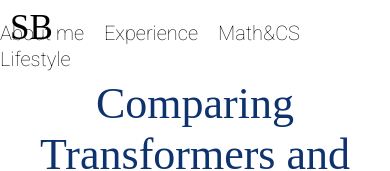
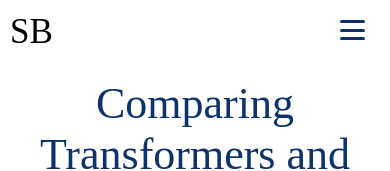
Before and after one commit to SarahBentley/SarahBentley-site, a React (Create React App) app: page /sarahbentley/math/1 in a window 390 px wide. Shown: the top 171 px of the page. Built offline with nearby package versions, Linux system fonts and the light colour scheme; a web font is replaced by a local one.

Commit message:
making mobile compatible

```diff
--- a/src/Components/css/NavBar.css
+++ b/src/Components/css/NavBar.css
@@ -5,6 +5,10 @@
   background-color: white;
   width: 100%;
   height: 50px;
+  z-index: 1000;
+  display: flex;
+  align-items: center;
+  justify-content: space-between;
 }
 
 .NavBar-container li {
@@ -18,6 +22,7 @@
   font-size: 35px;
   position: fixed;
   left: 10px;
+  top: 12px; /* Adjust the logo's vertical position */
 }
 
 .new {
@@ -30,21 +35,45 @@
   transition: opacity 0.5s ease-in-out;
 }
 
+/* Hover effect only for non-mobile screens */
+@media (min-width: 800px) {
   .wrap:hover .old {
       opacity: 0;
   }
+
   .wrap:hover .new {
       opacity: 1;
   }
+}
 
 .NavBar-linkContainer {
+  display: flex;
   position: fixed;
   right: 10px;
-    top: 20px;
-    text-align: bottom;
+  top: 10px;
 }
 
+.NavBar-linkContainer.show {
+  display: flex;
+  flex-direction: column;
+  position: fixed;
+  top: 50px;
+  right: 0;
+  background-color: white;
+  width: 100%;
+  text-align: center;
+  padding: var(--s);
+  box-shadow: 0px 4px 6px rgba(0, 0, 0, 0.1);
+  z-index: 1000;
+}
 
+.NavBar-linkContainer.hide {
+  display: none;
+}
+
+.NavBar-linkContainer li {
+  margin: 10px 0;
+}
 
 .NavBar-link:visited {
   color: var(--navy);
@@ -62,26 +91,62 @@
   font-weight: bold;
 }
 
+.hamburger-menu {
+  display: none;
+  flex-direction: column;
+  justify-content: space-between;
+  width: 25px;
+  height: 20px;
+  background: none;
+  border: none;
+  cursor: pointer;
+  padding: 0;
+  margin-right: 10px;
+  position: fixed;
+  top: 20px; /* Position the hamburger button higher */
+  right: 15px;
+  z-index: 10;
+}
+
+.hamburger-menu .line {
+  width: 100%;
+  height: 3px;
+  background-color: var(--navy);
+  border-radius: 2px;
+  transition: transform 0.3s ease, opacity 0.3s ease;
+}
+
+.hamburger-menu .line.open:nth-child(1) {
+  transform: translateY(7px) rotate(45deg);
+}
+
+.hamburger-menu .line.open:nth-child(2) {
+  opacity: 0;
+}
+
+.hamburger-menu .line.open:nth-child(3) {
+  transform: translateY(-7px) rotate(-45deg);
+}
 
 @media only screen and (max-width: 800px) {
-  .NavBar-container {
-    height: 30px;
-  }
-  .new {
-    opacity: 0;
-    color: var(--navy);
-    font-size: 35px;
+  .NavBar-linkContainer {
+      display: none;
   }
 
-  .old, .new {
-      transition: opacity 0.5s ease-in-out;
+  .hamburger-menu {
+      display: flex;
   }
 
+  .NavBar-linkContainer.show {
+      display: flex;
+  }
+
+  /* Disable logo hover effect on mobile */
   .wrap:hover .old {
       opacity: 1;
   }
+
   .wrap:hover .new {
       opacity: 0;
   }
-
 }
--- a/src/Components/js/BlogPosts/Math9.js
+++ b/src/Components/js/BlogPosts/Math9.js
@@ -24,7 +24,7 @@ const Math9 = () => {
             <p>For example, consider the overused example of x-ray analysis. As far as I know, we don’t yet have an algorithm for the true mapping from x-ray scans to diagnoses. Directly programming such an algorithm would be infeasible — we’d have to account for exponentially many combinations of pixel values. Modern supervised learning techniques offer a different path: Training an over-parametrized model to uncover the mapping between x-rays and diagnoses. The model potentially has the advantage of succinctly capturing the exponential combinations of pixel values that would be hard for us to code. It would replace the human problem-solver, in this case a doctor.</p>
             <p>Our current AI solutions to automating human problem-solving in domains such as medical diagnosis show a lot of promise, yet we cannot yet guarantee they are performing true algorithmic problem-solving. In fact, ML models seem to be masters of learning heuristics or shortcuts to problem-solving. In one infamous example, a seemingly successful model for x-ray diagnoses was revealed to be making its predictions from doctors’ pen marks — quite an effective shortcut.</p>
             <p>Let’s go back to P vs NP and the theory behind problem-solving. AI has the potential to discover new, more efficient algorithms for solving problems that we currently cannot code, such as x-ray diagnoses. Would it show P=NP by finding polynomial time algorithms for NP-Complete problems? Currently, not directly. Models themselves are rarely polynomial time algorithms. They are (1) extremely large, (2) not computationally efficient, and (3) often relying on heuristics. I could foresee AI being able to generate a proof or algorithm for P=NP, but it doesn’t seem that current tools are smart enough to do so.</p>
-            <p>However, that doesn’t mean AI in its current state cannot be useful for more easily solving NP-hard problems. The heuristics of AI models could serve as new approximation algorithms. This is already the case in many settings where deep learning deployed. While we know our models are most often not trained to provide perfect automation or prediction, we verify that they are at least good enough at approximating the true mapping for deployment.</p>
+            <p>However, that doesn’t mean AI in its current state cannot be useful for more easily solving NP-hard problems. The heuristics of AI models could serve as new approximation algorithms. This is already the case in many settings where deep learning models are deployed. While we know our models are most often not trained to provide perfect automation or prediction, we verify that they are at least good enough at approximating the true mapping for deployment.</p>
             <p>AI can also be used as a generator for NP-hard problems. We often ask chat bots such as ChatGPT for ideas or recommendations throughout our problem-solving processes. ChatGPT generates potential solutions and we verify them, edit them, and use them however we’d like. That’s my new coding workflow, for example. When I’m stuck on a bug or don’t want to spend time searching through documentation, I ask a code LLM to generate a solution for me. Then I run it and see if it meets my specification. If it doesn’t, I prompt the LLM again or simply edit the code myself. I’m doing less code writing and more code debugging.  We could imagine using AI as a generator for even harder problems, such as developing hypotheses in mathematics or science that we can edit and verify.</p>
             <p>Long story short, while current artificial intelligence doesn’t seem to have the capability to solve P vs. NP, it’s certainly helping us more efficiently solve NP-Hard problems. LLMs not only process large amounts of data at once, but they also embed problem instances into semantically-rich subspaces, in which they can find useful heuristics to difficult problems. I’m curious to continue seeing where AI takes us on the question of P vs. NP and its implications on our computational abilities.</p>
         </div>
--- a/src/Components/js/NavBar.js
+++ b/src/Components/js/NavBar.js
@@ -1,37 +1,49 @@
-import '../../utilities.css'
+import { React, useState } from 'react';
+import { NavLink } from 'react-router-dom';
+import '../../utilities.css';
 import "../css/NavBar.css";
-import { React} from 'react';
-import {
-    NavLink
-  } from "react-router-dom";
 
 const NavBar = () => {
+    const [isMenuOpen, setMenuOpen] = useState(false);
+
+    const toggleMenu = () => {
+        setMenuOpen(!isMenuOpen);
+    };
+
     return (
         <nav className="NavBar-container">
             <div className="wrap">
                 <li className="NavBar-logo old">
-                        <NavLink style={{ textDecoration: 'none' }} className = "NavBar-link" to="/">SB</NavLink>
+                    <NavLink style={{ textDecoration: 'none' }} className="NavBar-link" to="/">SB</NavLink>
                 </li>
                 <li className="NavBar-logo new">
-                        <NavLink style={{ textDecoration: 'none' }} className = "NavBar-link" to="/">SARAH BENTLEY</NavLink>
+                    <NavLink style={{ textDecoration: 'none' }} className="NavBar-link" to="/">SARAH BENTLEY</NavLink>
                 </li>
-                    <div className="NavBar-linkContainer">
+                <button
+                    className="hamburger-menu"
+                    onClick={toggleMenu}
+                    aria-label="Toggle menu">
+                    <div className={`line ${isMenuOpen ? 'open' : ''}`}></div>
+                    <div className={`line ${isMenuOpen ? 'open' : ''}`}></div>
+                    <div className={`line ${isMenuOpen ? 'open' : ''}`}></div>
+                </button>
+                <div className={`NavBar-linkContainer ${isMenuOpen ? 'show' : ''}`}>
                     <li><h4>
-                            <NavLink style={{ textDecoration: 'none' }} className = "NavBar-link" activeClassName="NavBar-link-active" to="/about">About me</NavLink>
+                        <NavLink style={{ textDecoration: 'none' }} className="NavBar-link" activeClassName="NavBar-link-active" to="/about">About me</NavLink>
                     </h4></li>
                     <li><h4>
-                            <NavLink style={{ textDecoration: 'none' }} className = "NavBar-link" activeClassName="NavBar-link-active" to="/experience">Experience</NavLink>
+                        <NavLink style={{ textDecoration: 'none' }} className="NavBar-link" activeClassName="NavBar-link-active" to="/experience">Experience</NavLink>
                     </h4></li>
                     <li><h4>
-                            <NavLink style={{ textDecoration: 'none' }} className = "NavBar-link" activeClassName="NavBar-link-active" to="/math_cs">Math&CS</NavLink>
+                        <NavLink style={{ textDecoration: 'none' }} className="NavBar-link" activeClassName="NavBar-link-active" to="/math_cs">Math&CS</NavLink>
                     </h4></li>
                     <li><h4>
-                            <NavLink style={{ textDecoration: 'none' }} className = "NavBar-link" activeClassName="NavBar-link-active" to="/lifestyle">Lifestyle</NavLink>
+                        <NavLink style={{ textDecoration: 'none' }} className="NavBar-link" activeClassName="NavBar-link-active" to="/lifestyle">Lifestyle</NavLink>
                     </h4></li>
                 </div>
             </div>
         </nav>
-        )
-}
+    );
+};
 
-export default NavBar
+export default NavBar;
```
Lines whose indentation alone changed are shown as unchanged.
